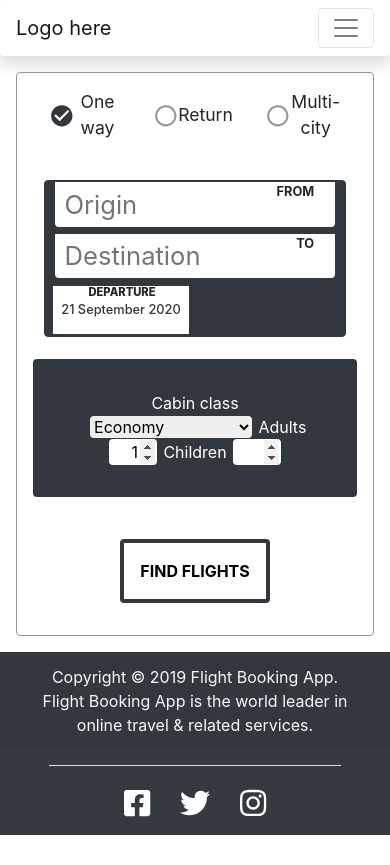
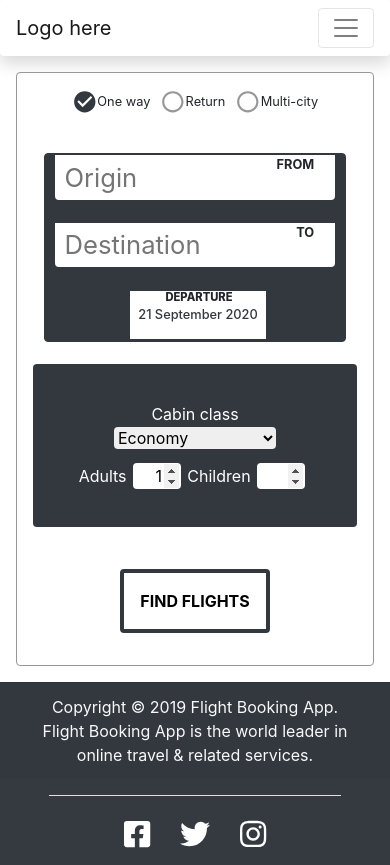
Before and after one commit to adirozaq8/flight-app, a React (Create React App) app in the folder client/: page / in a window 390 px wide. Before the commit the page ends 844 px from the top, so only its background shows below. Built offline with nearby package versions, Linux system fonts and the light colour scheme; no server answers.

Commit message:
improved responsive

```diff
--- a/client/src/components/travelform/TravelForm.css
+++ b/client/src/components/travelform/TravelForm.css
@@ -83,6 +83,8 @@
   align-items: center;
   margin-bottom: 1rem;
   flex-wrap: wrap;
+  backface-visibility: hidden;
+  animation: opactosolid 0.4s ease;
 }
 /* travel types */
 .TravelForm__radio-button {
@@ -120,6 +122,8 @@
   background: var(--dark);
   border: 1px solid var(--dark);
   margin-bottom: 16px;
+  backface-visibility: hidden;
+  animation: opactosolid 0.4s ease;
 }
 .TravelForm__input-box label,
 .TravelForm__input {
@@ -197,7 +201,6 @@
 .TravelForm__input-country,
 .TravelForm__date-header {
   backface-visibility: hidden;
-  animation: opactosolid 0.2s ease;
 }
 .TravelForm__input-iata,
 .TravelForm__input-airport,
@@ -323,6 +326,18 @@
     /*TEMPORARY solution for getting only one box per row */
     margin: 0.4rem 50%;
   }
+  .TravelForm__input-wrapper {
+    margin-bottom: 1rem;
+  }
+  .TravelForm__date-group-wrapper {
+    justify-content: center;
+  }
+  .TravelForm__remove-flight {
+    margin: 0.4rem auto;
+  }
+  .TravelForm__secondary-item-wrapper {
+    margin: 0.4rem 0;
+  }
 }
 @media only screen and (max-width: 690px) {
   .TravelForm__input-group-wrapper {
@@ -331,6 +346,20 @@
   .TravelForm__secondary {
     flex-wrap: wrap;
     height: 100%;
+  }
+}
+@media only screen and (max-width: 460px) {
+  .TravelForm__radio-button li {
+    margin: 0 0.3rem;
+    font-size: 80%;
+  }
+}
+@media only screen and (max-width: 340px) {
+  .TravelForm__input-wrapper {
+    width: 260px;
+  }
+  .TravelForm__input-iata {
+    font-size: 1rem;
   }
 }
 /* animations and effects */
--- a/client/src/components/travelform/TravelForm.jsx
+++ b/client/src/components/travelform/TravelForm.jsx
@@ -57,6 +57,7 @@ const TravelForm = () => {
       {travelForm.travelType === 2 && <AddFlight />}
       <div className="TravelForm__control-group">
         <div className="TravelForm__secondary">
+          <div className="TravelForm__secondary-item-wrapper">
             <label htmlFor="TravelClass">Cabin class</label>
             <select
               className="TravelForm__secondary-item TravelForm__select"
@@ -67,6 +68,8 @@ const TravelForm = () => {
               <option value="business">Business</option>
               <option value="first">First class</option>
             </select>
+          </div>
+          <div className="TravelForm__secondary-item-wrapper">
             <label htmlFor="TravelForm__Adults">Adults</label>
             <input
               className="TravelForm__secondary-item TravelForm__input-number"
@@ -77,6 +80,8 @@ const TravelForm = () => {
               name="adults"
               defaultValue="1"
             />
+          </div>
+          <div className="TravelForm__secondary-item-wrapper">
             <label htmlFor="TravelForm__Children">Children</label>
             <input
               className="TravelForm__secondary-item TravelForm__input-number"
@@ -86,6 +91,7 @@ const TravelForm = () => {
               id="TravelForm__Children"
               name="children"
             />
+          </div>
         </div>
       </div>
       <div className="TravelForm__control-group">
```
Lines whose indentation alone changed are shown as unchanged.
